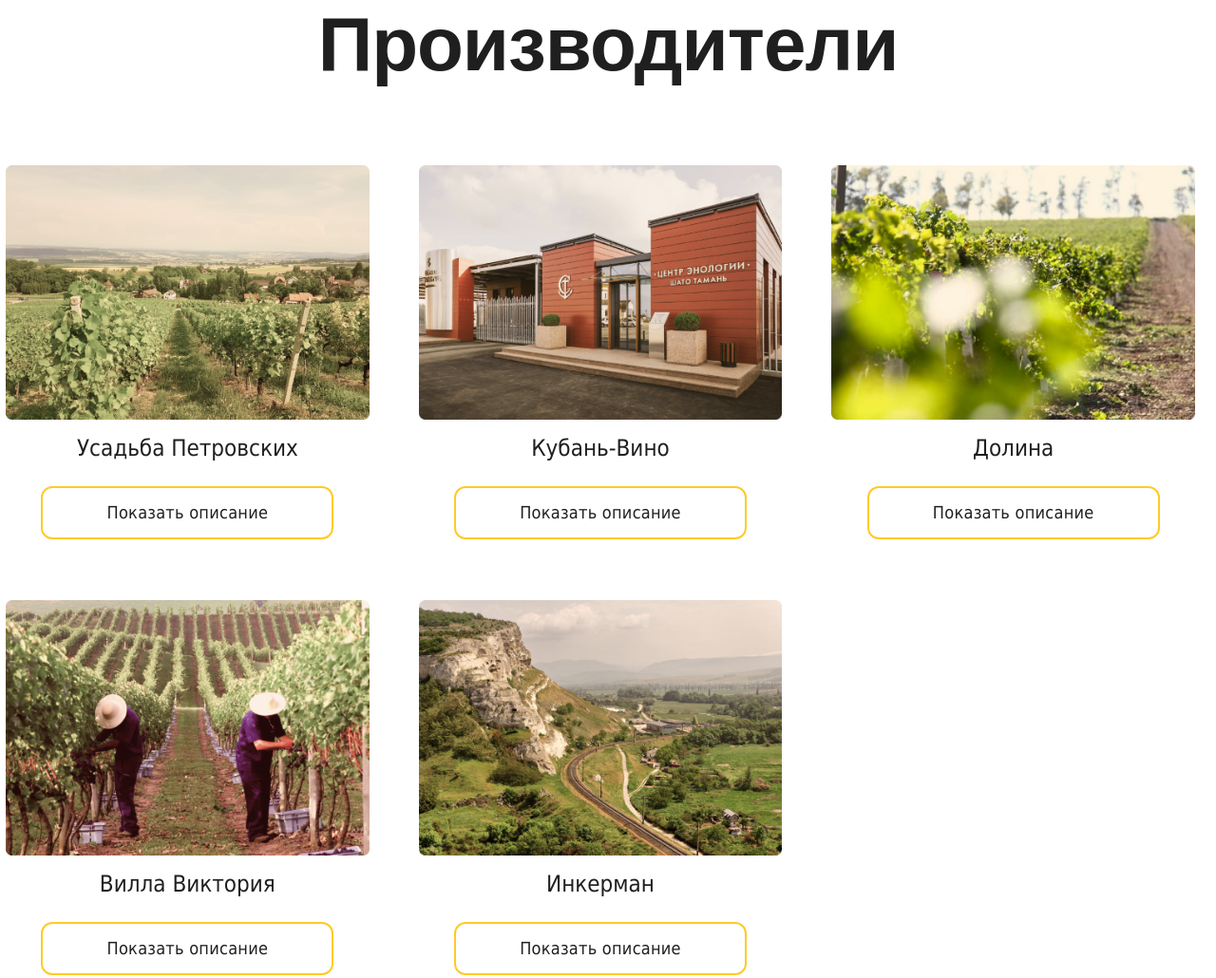
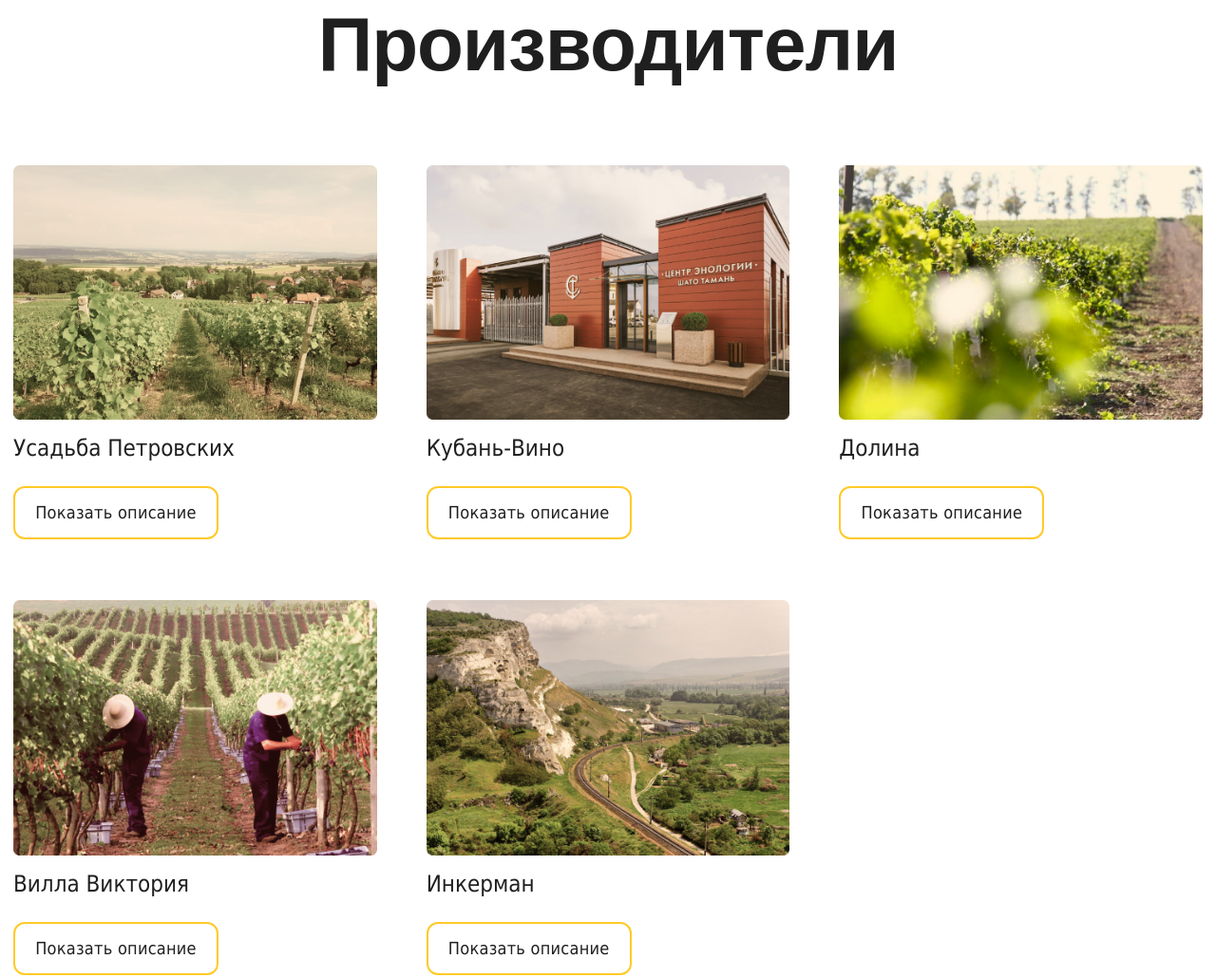
Before and after one commit to Umorph/winesOnlineStore, a website: page #src/Regions.html in a window 1280 px wide. Shown: the part 983-2013 px from the top of the page at 95% size. Drawn offline with nearby package versions, Linux system fonts and the light colour scheme; files that its build step writes are made by us from their sources; a web font is replaced by a local one.

Commit message:
Small fix

```diff
--- a/#src/scss/_Regions.scss
+++ b/#src/scss/_Regions.scss
@@ -130,7 +130,7 @@
 .manufacturers__list {
     list-style-type: none;
     padding: 0;
-    margin: 0 16px 120px 0;
+    margin: 0 16px 120px 16px;
     width: 100%;
     display: grid;
     grid-row-gap: 48px;
@@ -139,6 +139,7 @@
         grid-template-columns: repeat(2, 1fr);
         grid-template-rows: repeat(3, 1fr);
         grid-column-gap: 24px;
+        margin: 0 48px 120px 48px;
     }
     @media screen and (min-width: 996px) {
         max-width: 963px;
@@ -160,6 +161,11 @@
     padding: 0;
     text-align: center;
     align-items: center;
+
+    @media screen and (min-width: 720px) {
+        text-align: left;
+        align-items: flex-start;
+    }
 }
 
 .manufacturers__item__content {
@@ -188,6 +194,9 @@
 
 .manufacturers__item__desc {
     margin: -2px auto 24px;
+    @media screen and (min-width: 720px) {
+        margin: -2px 0 24px 14px;
+    }
 }
 
 .manufacturers__item__desc--text {
@@ -209,6 +218,11 @@
     border-radius: 12px;
 
     @include smooth;
+
+    @media screen and (min-width: 720px) {
+        width: 216px;
+        margin: 0 0 0 14px;
+    }
 }
 
 .manufacturers__btn:hover {
```
